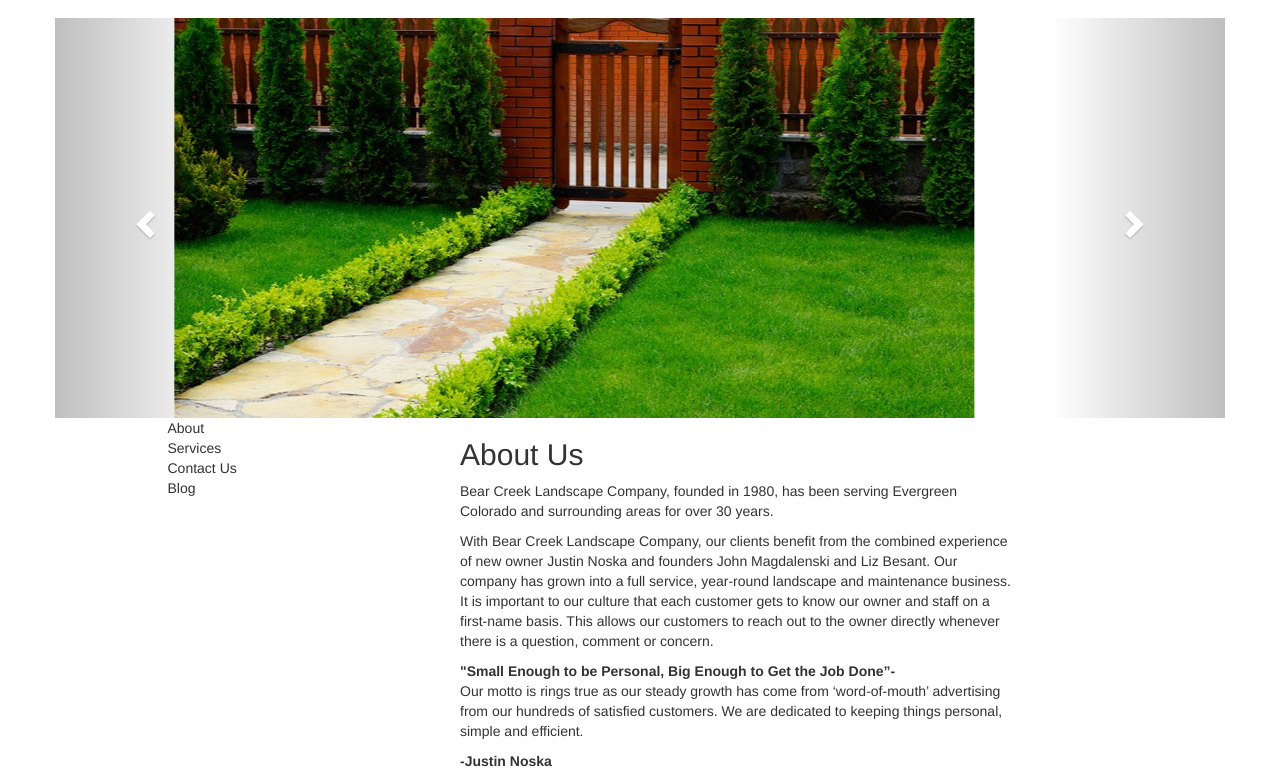
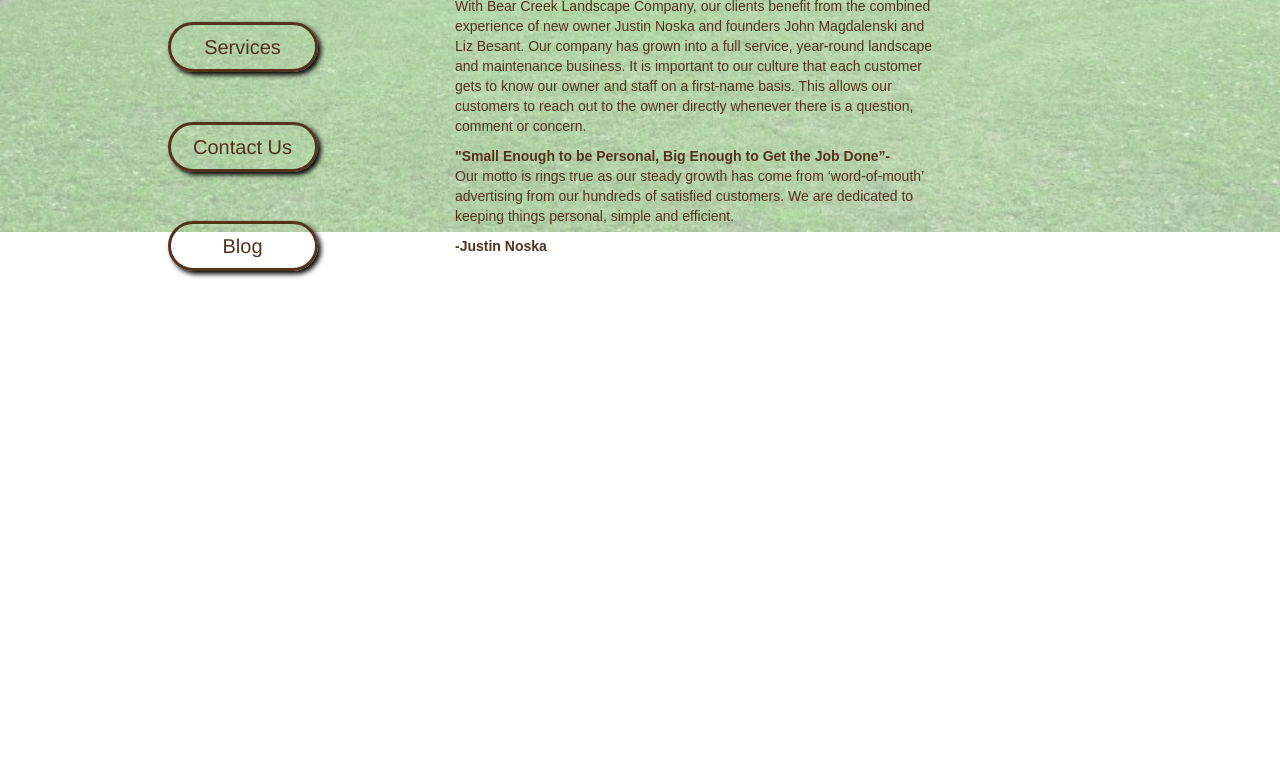
Before and after one commit to baillar2/bearcreek, a plain HTML site: page index.html in a window 1280 px wide. Shown: the part 618-1389 px from the top of the page. After the commit the page ends 959 px from the top, so only its background shows below. Drawn offline with nearby package versions, Linux system fonts and the light colour scheme; some packages are replaced by stand-ins of ours.

Commit message:
updated buttons

```diff
--- a/index.html
+++ b/index.html
@@ -1,13 +1,13 @@
 <!DOCTYPE html>
 <html ng-app="moduleOne">
 <head>
-	<title>Evergreen Snow Removal and Landscape : Bear Creek Landscaping Co. </title>
+	<title>Evergreen Snow Removal and Landscape : Bear Creek Landscaping Co.</title>
 	<script type="text/javascript" src="https://cdnjs.cloudflare.com/ajax/libs/jquery/2.2.0/jquery.js"></script>
 	<script type="text/javascript" src="https://cdnjs.cloudflare.com/ajax/libs/twitter-bootstrap/3.3.6/js/bootstrap.js"></script>
 	<link rel="stylesheet" type="text/css" href="https://cdnjs.cloudflare.com/ajax/libs/twitter-bootstrap/3.3.6/css/bootstrap.css">
 	<script type="text/javascript" src="https://cdnjs.cloudflare.com/ajax/libs/angular.js/1.4.9/angular.js"></script>
 	<script type="text/javascript" src="https://cdnjs.cloudflare.com/ajax/libs/angular.js/1.5.0/angular-animate.js"></script>
-	<link rel="stylesheet" type="text/css" href="main2.css">
+	<link rel="stylesheet" type="text/css" href="main.css">
 	<script type="text/javascript" src="main.js"></script>
 	<meta name="viewport" content="width=device-width, initial-scale=1, maximum-scale=1, user-scalable=no">
 </head>
--- a/main.css
+++ b/main.css
@@ -17,6 +17,7 @@
 }
 .callBox {
 	padding-top:7%;
+	min-width: 132px;
 }
 
 .fontColor {
@@ -24,6 +25,7 @@
 }
 .miniBtn {
 	border: medium solid #54321c;
+    box-shadow: 3px 3px 5px black;
     width: 150px;
     border-radius: 30px;
     height: 50px;
```
Also changed, not shown: 1 other file.
